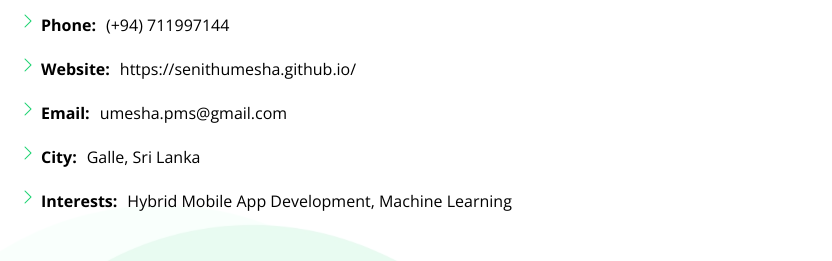
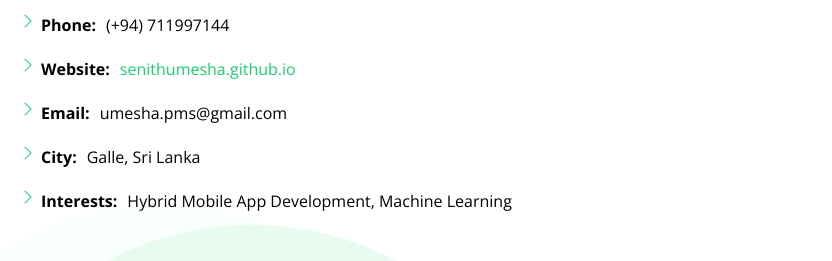
Before and after one commit to SenithUmesha/senithumesha.github.io, a plain HTML site: page index.html in a window 1280 px wide. Both pictures are taken after a click on the link "About". Shown: the part 303-564 px from the top of the page, 448-1280 px from the left. Drawn offline with nearby package versions, Linux system fonts and the light colour scheme.

```diff
--- a/index.html
+++ b/index.html
@@ -81,7 +81,7 @@
             <div class="col-lg-6">
               <ul>
                 <li><i class="bi bi-chevron-right"></i> <strong>Phone:</strong> <span>(+94) 711997144</span></li>
-                <li><i class="bi bi-chevron-right"></i> <strong>Website:</strong> <span>https://senithumesha.github.io/</span></li>
+                <li><i class="bi bi-chevron-right"></i> <strong>Website:</strong> <a href="https://senithumesha.github.io/">senithumesha.github.io</a></li>
                 <li><i class="bi bi-chevron-right"></i> <strong>Email:</strong> <span>umesha.pms@gmail.com</span></li>
                 <li><i class="bi bi-chevron-right"></i> <strong>City:</strong> <span>Galle, Sri Lanka</span></li>
                 <li><i class="bi bi-chevron-right"></i> <strong>Interests:</strong> <span>Hybrid Mobile App Development, Machine Learning</span></li>
```
